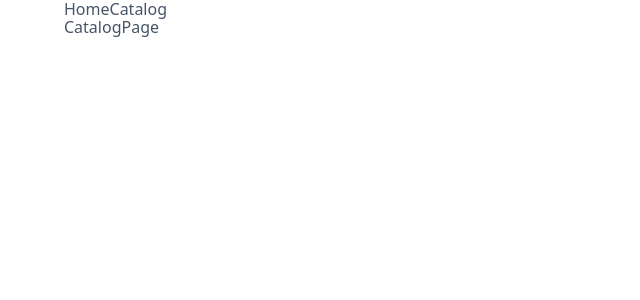
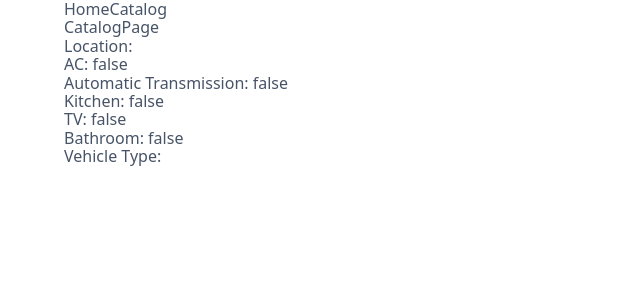
Before and after one commit to oleksandr-romashko/travel-trucks, a React (Vite) app: page /catalog in a window 1280 px wide. Shown: the top 300 px of the page, without its empty margins (0-640 px from the left). Built offline with nearby package versions, Linux system fonts and the light colour scheme.

Commit message:
WIP: Add searchParams retrieval for CatalogPage

```diff
--- a/src/pages/CatalogPage/CatalogPage.jsx
+++ b/src/pages/CatalogPage/CatalogPage.jsx
@@ -1,6 +1,37 @@
+import { useSearchParams } from "react-router-dom";
+
 const CatalogPage = () => {
+  // const [searchParams, setSearchParams] = useSearchParams();
+  const [searchParams] = useSearchParams();
+
+  // location
+  const location = searchParams.get("location");
+
+  // equipment
+  const hasAc = searchParams.has("ac");
+  const hasAutoTransmission = searchParams.has("automatic");
+  const hasKitchen = searchParams.has("kitchen");
+  const hasTv = searchParams.has("tv");
+  const hasBathroom = searchParams.has("bathroom");
+
+  // vehicle type
+  const vehicleType = searchParams.get("type");
+
+  // Query example:
+  // ?location=Kyiv,%20Ukraine&ac&automatic&kitchen&tv&bathroom&type=van
   return (
-    <div>CatalogPage</div>
+    <>
+      <div>CatalogPage</div>
+      <ul>
+        <li>Location: { location }</li>
+        <li>AC: { hasAc ? "true" : "false" }</li>
+        <li>Automatic Transmission: { hasAutoTransmission ? "true" : "false" }</li>
+        <li>Kitchen: { hasKitchen ? "true" : "false" }</li>
+        <li>TV: { hasTv ? "true" : "false" }</li>
+        <li>Bathroom: { hasBathroom ? "true" : "false" }</li>
+        <li>Vehicle Type: { vehicleType }</li>
+      </ul>
+    </>
   );
 };
 
```
